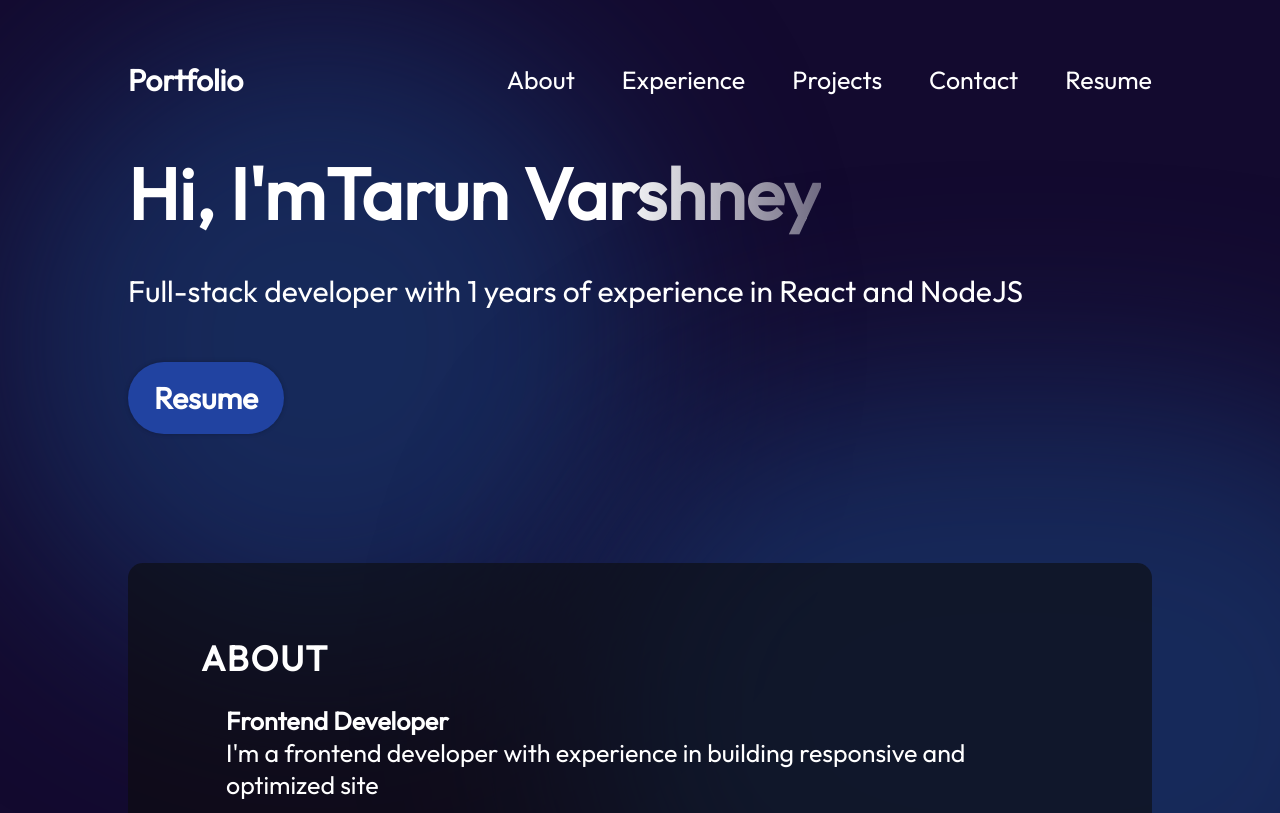
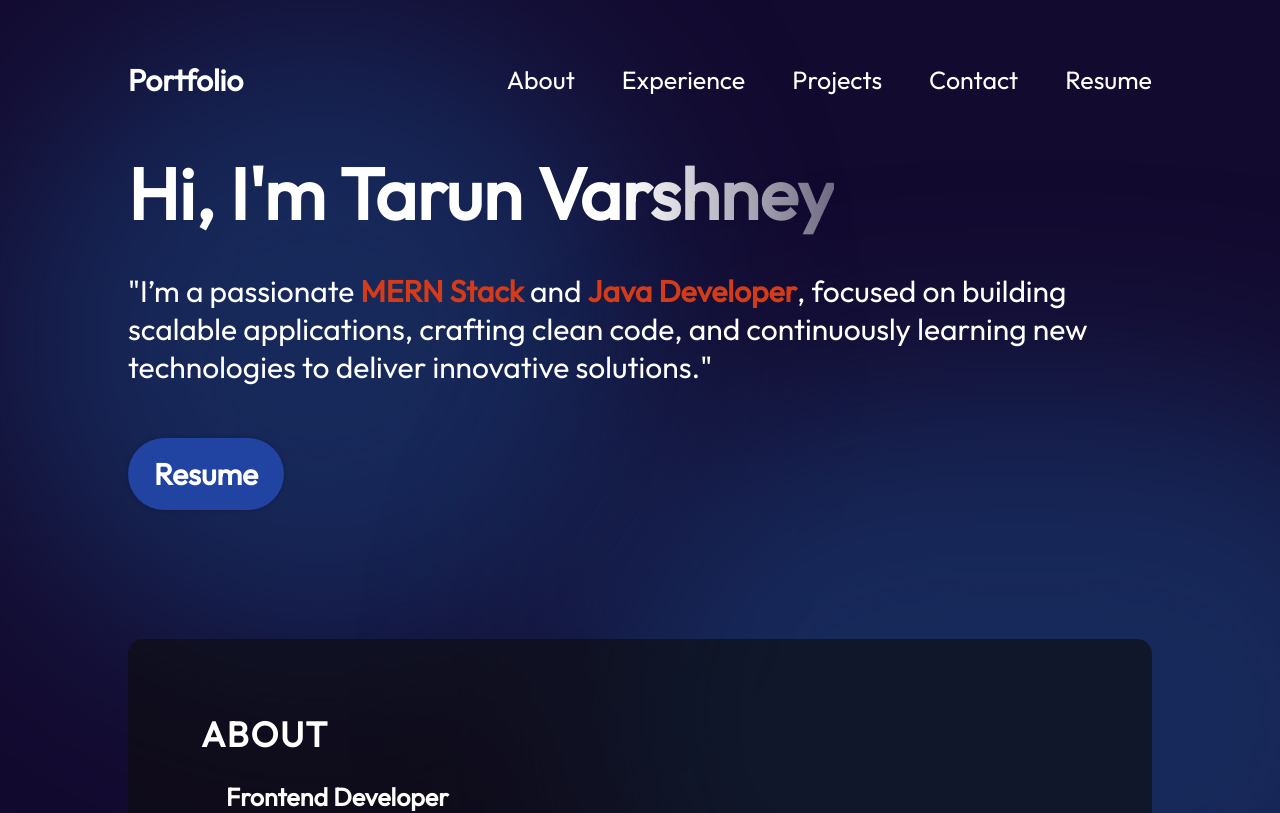
Before and after one commit to tarun6546/Portfolio-Tarun, a React (Vite) app in the folder react-portfolio-tarun/: page / in a window 1280 px wide. Shown: the top 813 px of the page. Built offline with nearby package versions, Linux system fonts and the light colour scheme.

Commit message:
changes in navbar and hero section

```diff
--- a/react-portfolio-tarun/src/components/Hero/Hero.jsx
+++ b/react-portfolio-tarun/src/components/Hero/Hero.jsx
@@ -1,32 +1,28 @@
 import React from "react";
 import styles from "./Hero.module.css";
-import { getImageUrl } from "../../utils";
 
 const Hero = () => {
   return (
     <section className={styles.container}>
       <div className={styles.content}>
         <h1 className={styles.title}>
-          <span className={styles.greeting}>Hi, I'm</span>
+          <span className={styles.greeting}>Hi, I'm </span>
           <span className={styles.name}>Tarun Varshney</span>
         </h1>
         <p className={styles.description}>
-          Full-stack developer with 1 years of experience in
-          <span className={styles.highlight}> React</span> and
-          <span className={styles.highlight}> NodeJS</span>
+          "I’m a passionate <strong className={styles.highlight}>MERN Stack</strong> and <strong className={styles.highlight}>Java Developer</strong>, focused on building scalable
+          applications, crafting clean code,
+          and continuously learning new technologies to deliver innovative solutions."
         </p>
-        <a href="path/to/resume.pdf" className={styles.contactBtn} target="_blank" rel="noopener noreferrer">
+        {/* Update the button to trigger the download */}
+        <a
+          href="react-portfolio-tarun\public\tarundocx"
+          download
+          className={styles.contactBtn}>
           Resume
-          {/* <span className={styles.arrow}>→</span> */}
         </a>
       </div>
-      <div className={styles.imageContainer}>
-        {/* <img
-          src={getImageUrl("hero/heroImage.png")}
-          alt="Hero image of me"
-          className={styles.heroImg}
-        /> */}
-      </div>
+      <div className={styles.imageContainer}></div>
       <div className={styles.gradientOrbs}>
         <div className={styles.topBlur} />
         <div className={styles.bottomBlur} />
--- a/react-portfolio-tarun/src/components/Hero/Hero.module.css
+++ b/react-portfolio-tarun/src/components/Hero/Hero.module.css
@@ -109,3 +109,6 @@
     align-items: center;
   }
 }
+.highlight {
+  color: #d33b19; /* Change this to any color you prefer */
+}
--- a/react-portfolio-tarun/src/components/Navbar/Navbar.jsx
+++ b/react-portfolio-tarun/src/components/Navbar/Navbar.jsx
@@ -1,5 +1,4 @@
 import React, { useState } from "react";
-
 import styles from "./Navbar.module.css";
 import { getImageUrl } from "../../utils";
 
@@ -39,11 +38,14 @@ export const Navbar = () => {
             <a href="#contact">Contact</a>
           </li>
           <li>
-            <a href="#contact">Resume</a>
+            <a href="react-portfolio-tarun\public\tarundocx" download target="_blank" rel="noopener noreferrer">
+              Resume
+            </a>
           </li>
         </ul>
       </div>
     </nav>
   );
 };
+
 export default Navbar;
```
Also changed, not shown: 1 other file (tests, documents, lock files or other folders).
